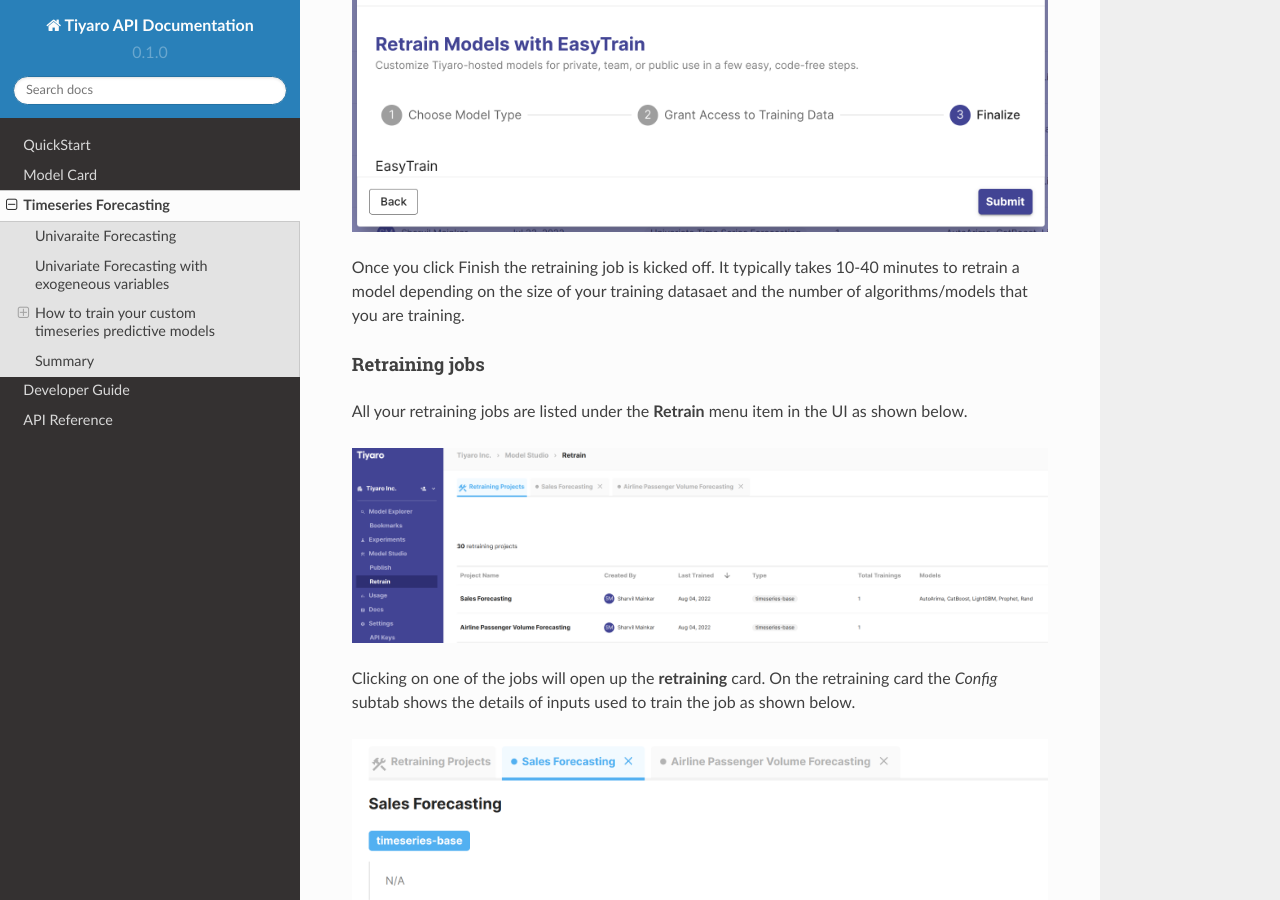
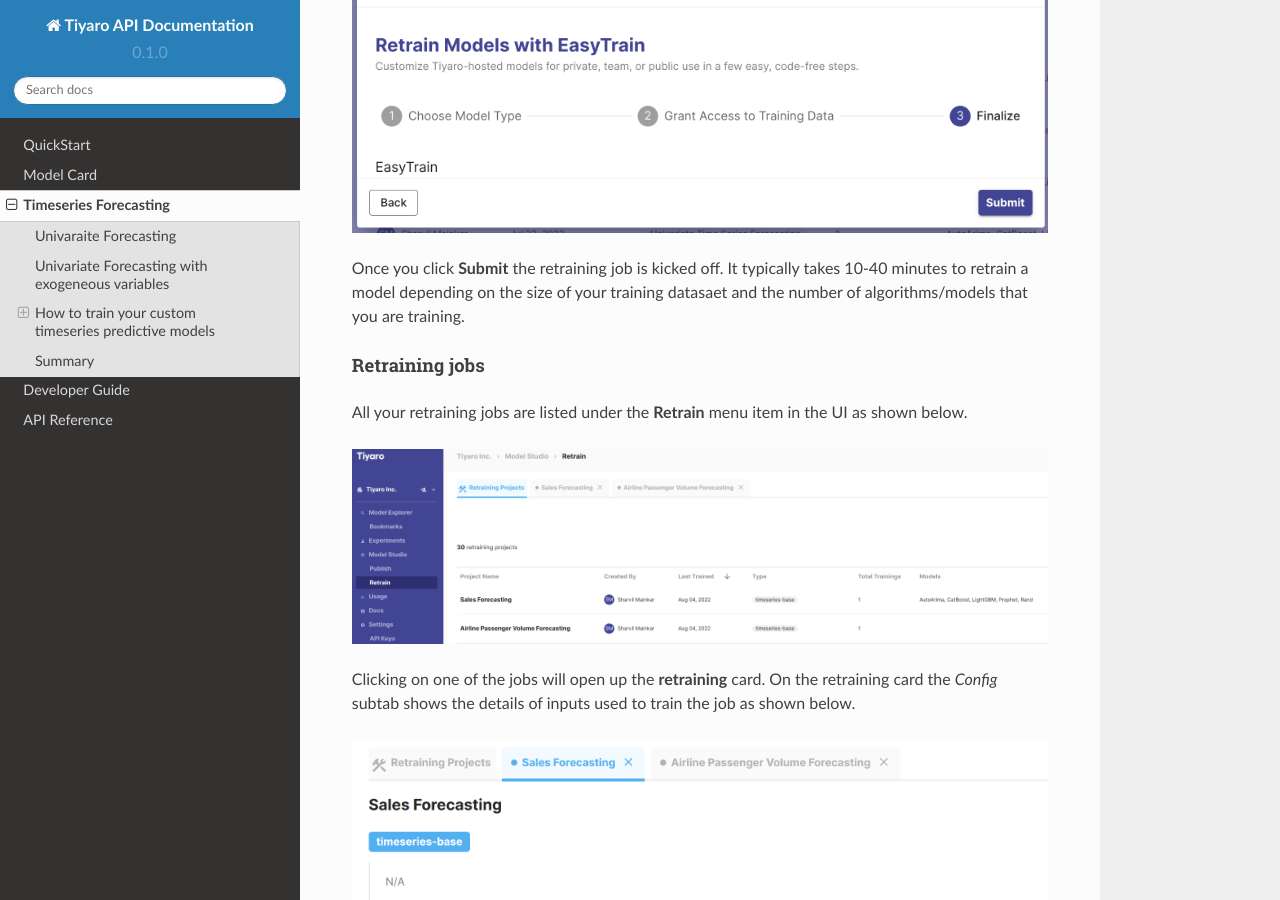
Before and after one commit to mahpat16/rtd-api-doc, a Sphinx documentation site: the page built from docs/source/timeseries.rst, in a window 1280 px wide and 900 px high, scrolled down 4575 px. Built offline with Sphinx 7.4.7 and the Read the Docs theme 2.0.0, drawn with Linux system fonts in a browser that asks for light colours; some of the changed text lies outside the part shown.

Commit message:
Updated screenshots for timeseries

```diff
--- a/docs/source/timeseries.rst
+++ b/docs/source/timeseries.rst
@@ -124,7 +124,7 @@
 
 .. image:: timeseriesfinish.png
 
-Once you click Finish the retraining job is kicked off. It typically takes 10-40 minutes to retrain a model depending on the size of your training datasaet and the number of algorithms/models that you are training.
+Once you click **Submit** the retraining job is kicked off. It typically takes 10-40 minutes to retrain a model depending on the size of your training datasaet and the number of algorithms/models that you are training.
 
 Retraining jobs
 +++++++++++++++
```
Also changed, not shown: other parts of docs/source/timeseries.rst (+4 -4 lines), docs/source/timeseriesindata.png.
